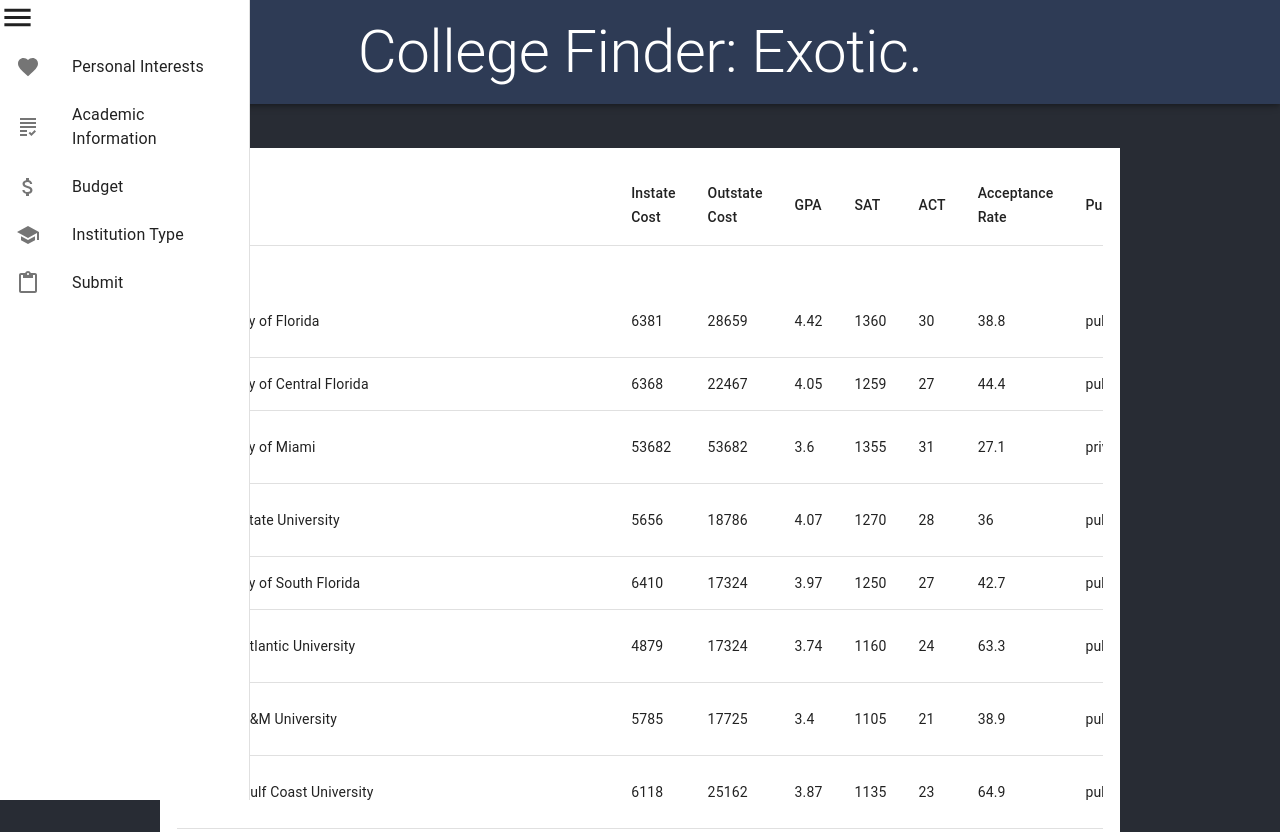
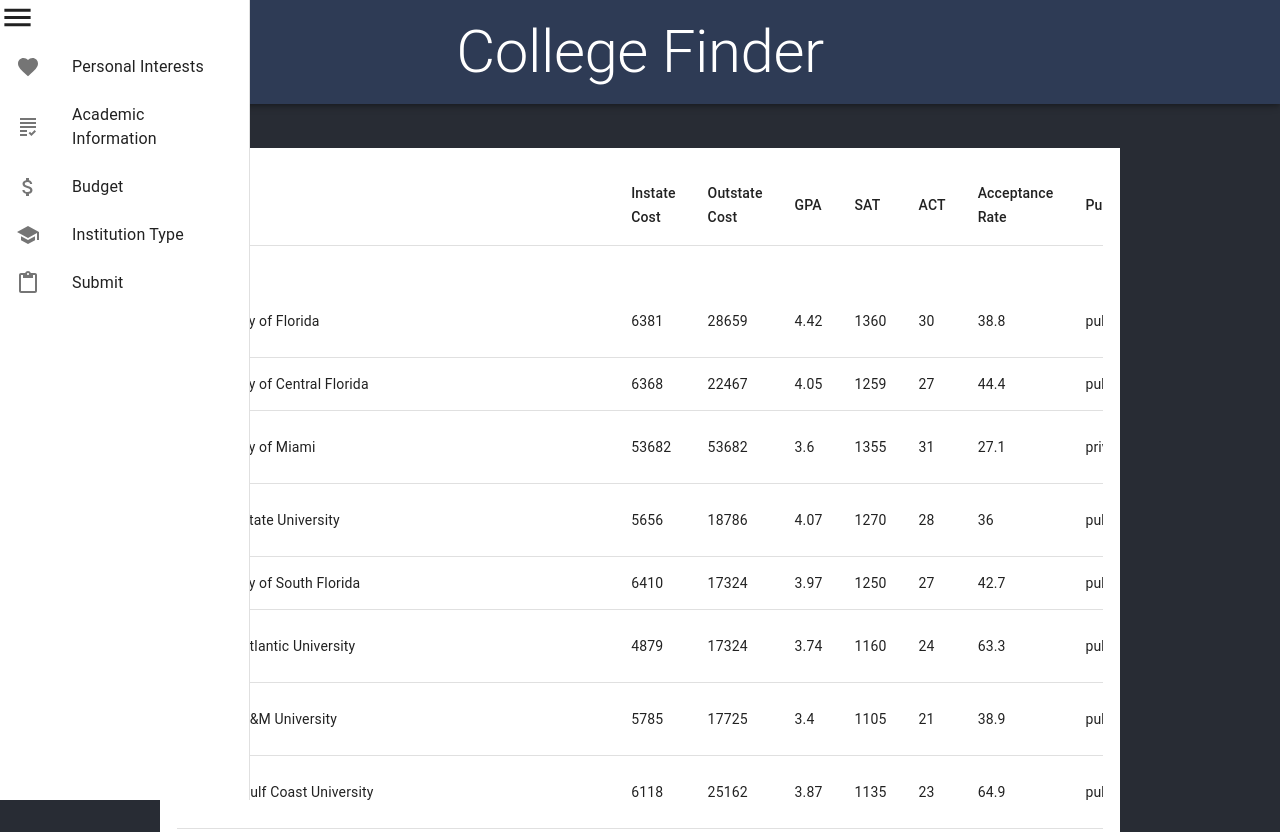
Before and after one commit to EspKid1109/college-finder, a React (Create React App) app: page /submit in a window 1280 px wide. Built offline with nearby package versions, Linux system fonts and the light colour scheme.

Commit message:
small change

```diff
--- a/src/Components/Homepage/Headerbox.jsx
+++ b/src/Components/Homepage/Headerbox.jsx
@@ -17,7 +17,7 @@
           >
             <Box sx={{ p: 2 }}>
               <Typography variant="h2" align="justify">
-                College Finder: Exotic.
+                College Finder
               </Typography>
             </Box>
           </Grid>
```
